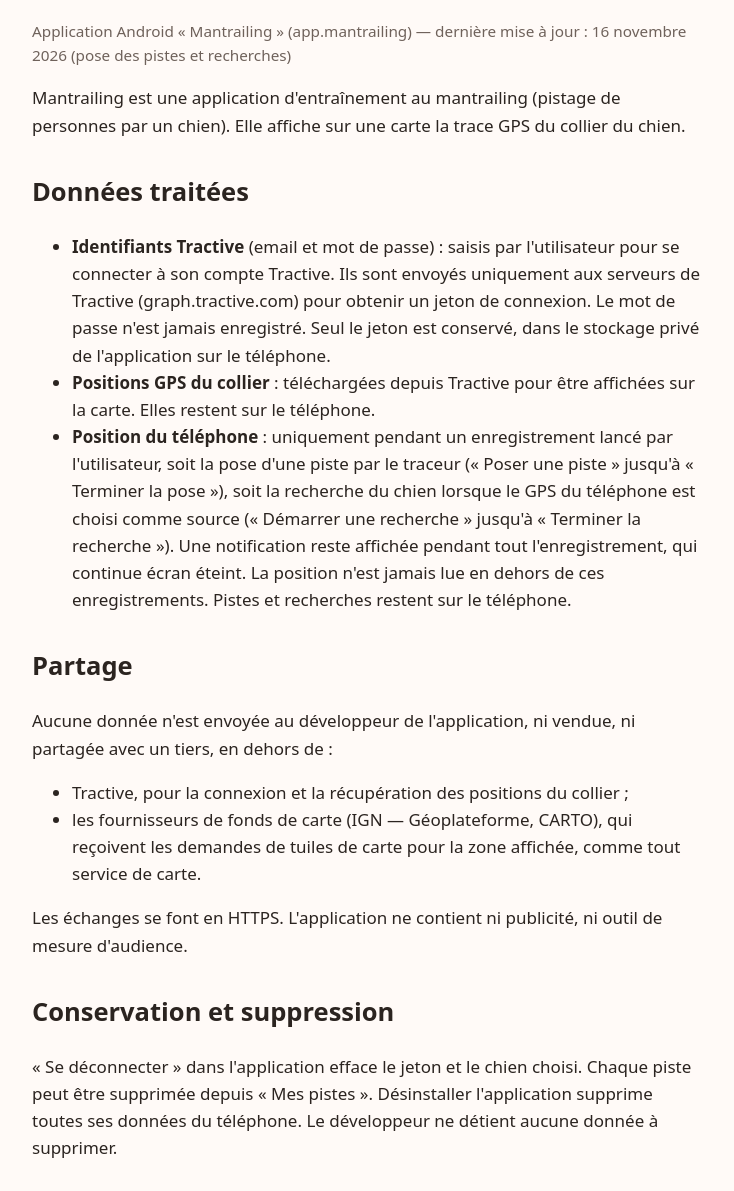
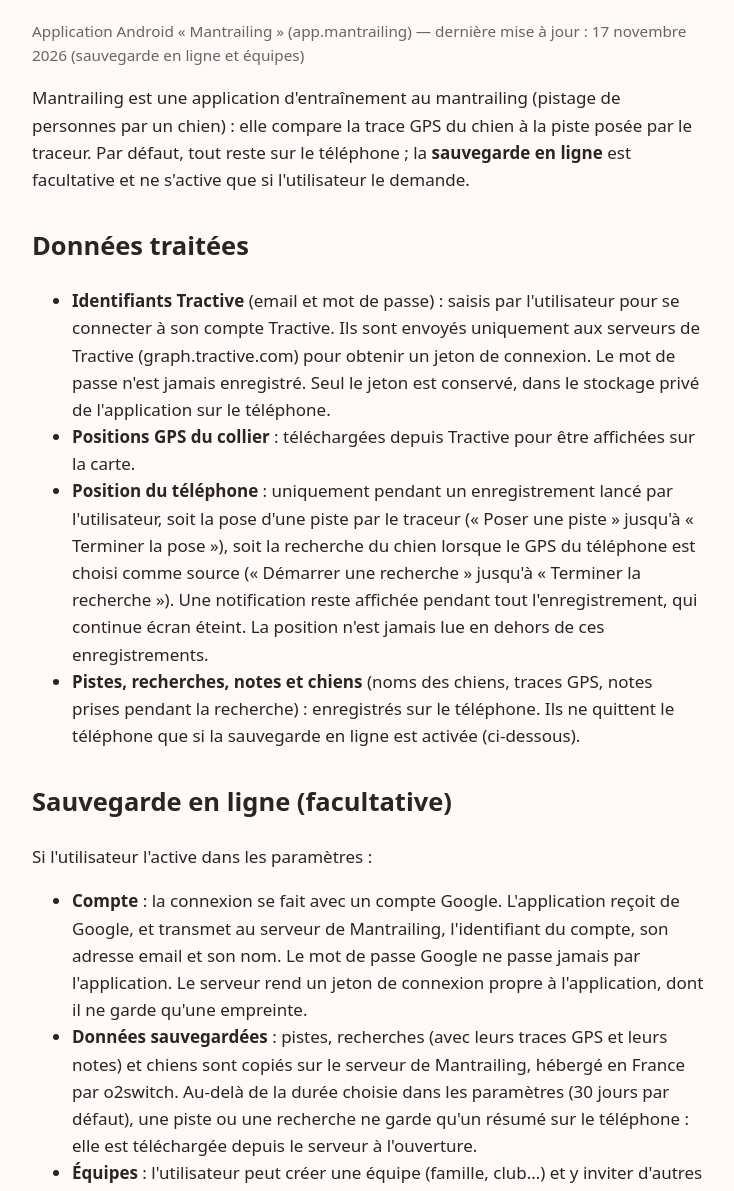
Before and after one commit to djkspr/mantrailing-site, a plain HTML site: page politique-confidentialite.html in a window 1280 px wide. Shown: the part 144-1335 px from the top of the page, without its empty margins (272-1006 px from the left). Drawn offline with Linux system fonts and the light colour scheme.

Commit message:
Politique de confidentialité : sauvegarde en ligne, équipes, suppression du compte

```diff
--- a/politique-confidentialite.html
+++ b/politique-confidentialite.html
@@ -10,10 +10,11 @@
 <main>
 <p><a href="./">← Mantrailing</a></p>
 <h1>Politique de confidentialité</h1>
-<p class="muted">Application Android « Mantrailing » (app.mantrailing) — dernière mise à jour : 16 novembre 2026 (pose des pistes et recherches)</p>
+<p class="muted">Application Android « Mantrailing » (app.mantrailing) — dernière mise à jour : 17 novembre 2026 (sauvegarde en ligne et équipes)</p>
 
-<p>Mantrailing est une application d'entraînement au mantrailing (pistage de personnes par un chien).
-Elle affiche sur une carte la trace GPS du collier du chien.</p>
+<p>Mantrailing est une application d'entraînement au mantrailing (pistage de personnes par un chien) : elle
+compare la trace GPS du chien à la piste posée par le traceur. Par défaut, tout reste sur le téléphone ; la
+<strong>sauvegarde en ligne</strong> est facultative et ne s'active que si l'utilisateur le demande.</p>
 
 <h2>Données traitées</h2>
 <ul>
@@ -21,28 +22,61 @@ Elle affiche sur une carte la trace GPS du collier du chien.</p>
     son compte Tractive. Ils sont envoyés uniquement aux serveurs de Tractive (graph.tractive.com) pour obtenir un
     jeton de connexion. Le mot de passe n'est jamais enregistré. Seul le jeton est conservé, dans le stockage privé
     de l'application sur le téléphone.</li>
-  <li><strong>Positions GPS du collier</strong> : téléchargées depuis Tractive pour être affichées sur la carte.
-    Elles restent sur le téléphone.</li>
+  <li><strong>Positions GPS du collier</strong> : téléchargées depuis Tractive pour être affichées sur la carte.</li>
   <li><strong>Position du téléphone</strong> : uniquement pendant un enregistrement lancé par l'utilisateur, soit
     la pose d'une piste par le traceur (« Poser une piste » jusqu'à « Terminer la pose »), soit la recherche du
     chien lorsque le GPS du téléphone est choisi comme source (« Démarrer une recherche » jusqu'à « Terminer la
     recherche »). Une notification reste affichée pendant tout l'enregistrement, qui continue écran éteint. La
-    position n'est jamais lue en dehors de ces enregistrements. Pistes et recherches restent sur le téléphone.</li>
+    position n'est jamais lue en dehors de ces enregistrements.</li>
+  <li><strong>Pistes, recherches, notes et chiens</strong> (noms des chiens, traces GPS, notes prises pendant la
+    recherche) : enregistrés sur le téléphone. Ils ne quittent le téléphone que si la sauvegarde en ligne est
+    activée (ci-dessous).</li>
+</ul>
+
+<h2>Sauvegarde en ligne (facultative)</h2>
+<p>Si l'utilisateur l'active dans les paramètres :</p>
+<ul>
+  <li><strong>Compte</strong> : la connexion se fait avec un compte Google. L'application reçoit de Google, et
+    transmet au serveur de Mantrailing, l'identifiant du compte, son adresse email et son nom. Le mot de passe Google
+    ne passe jamais par l'application. Le serveur rend un jeton de connexion propre à l'application, dont il ne garde
+    qu'une empreinte.</li>
+  <li><strong>Données sauvegardées</strong> : pistes, recherches (avec leurs traces GPS et leurs notes) et chiens
+    sont copiés sur le serveur de Mantrailing, hébergé en France par o2switch. Au-delà de la durée choisie dans les
+    paramètres (30 jours par défaut), une piste ou une recherche ne garde qu'un résumé sur le téléphone : elle est
+    téléchargée depuis le serveur à l'ouverture.</li>
+  <li><strong>Équipes</strong> : l'utilisateur peut créer une équipe (famille, club…) et y inviter d'autres
+    personnes avec un code. Chaque piste, recherche ou chien appartient soit à l'espace perso de l'utilisateur, visible
+    de lui seul, soit à une équipe, visible de ses seuls membres. Une équipe ne voit que ce qui a été fait ou partagé
+    en son nom, jamais l'espace perso de ses membres ni leurs autres équipes. Les membres d'une équipe voient le nom
+    des autres membres.</li>
+  <li>La synchronisation peut être limitée au Wi-Fi (réglage par défaut).</li>
 </ul>
 
 <h2>Partage</h2>
-<p>Aucune donnée n'est envoyée au développeur de l'application, ni vendue, ni partagée avec un tiers, en dehors de :</p>
+<p>Aucune donnée n'est vendue ni partagée avec un tiers, en dehors de :</p>
 <ul>
   <li>Tractive, pour la connexion et la récupération des positions du collier ;</li>
+  <li>Google, pour la connexion à la sauvegarde en ligne (si elle est activée) ;</li>
+  <li>o2switch, hébergeur du serveur de sauvegarde (en France) ;</li>
+  <li>les membres des équipes que l'utilisateur rejoint, pour ce qui est fait ou partagé dans ces équipes ;</li>
   <li>les fournisseurs de fonds de carte (IGN — Géoplateforme, CARTO), qui reçoivent les demandes de tuiles de
     carte pour la zone affichée, comme tout service de carte.</li>
 </ul>
 <p>Les échanges se font en HTTPS. L'application ne contient ni publicité, ni outil de mesure d'audience.</p>
 
 <h2>Conservation et suppression</h2>
-<p>« Se déconnecter » dans l'application efface le jeton et le chien choisi. Chaque piste peut être supprimée
-depuis « Mes pistes ». Désinstaller l'application supprime toutes ses données du téléphone. Le développeur ne
-détient aucune donnée à supprimer.</p>
+<p>Chaque piste ou recherche peut être supprimée depuis « Mes pistes » : la suppression est aussi faite sur le
+serveur, et pour l'équipe qui la voyait. « Se déconnecter » efface du téléphone le jeton Tractive.
+Désinstaller l'application supprime toutes ses données du téléphone.</p>
+
+<h2 id="suppression-compte">Supprimer son compte de sauvegarde</h2>
+<p>Dans l'application : <strong>Paramètres › Sauvegarde en ligne › Supprimer mes données en ligne</strong>. Le compte
+et l'espace perso en ligne sont supprimés immédiatement et définitivement ; l'utilisateur quitte ses équipes (ce
+qu'il y a partagé reste aux autres membres ; une équipe dont il était le dernier membre est supprimée avec son
+contenu). Les données encore présentes sur le téléphone n'y sont pas effacées.</p>
+<p>Sans accès à l'application, la suppression peut être demandée en
+<a href="https://github.com/djkspr/mantrailing-site/issues">ouvrant une demande sur GitHub</a> (sans y publier de
+donnée personnelle : nous reprendrons contact pour vérifier le compte). Elle est faite sous 30 jours.</p>
 
 <h2>Contact</h2>
 <p>Pour toute question : <a href="https://github.com/djkspr/mantrailing-site/issues">ouvrir une demande sur GitHub</a>.</p>
```
